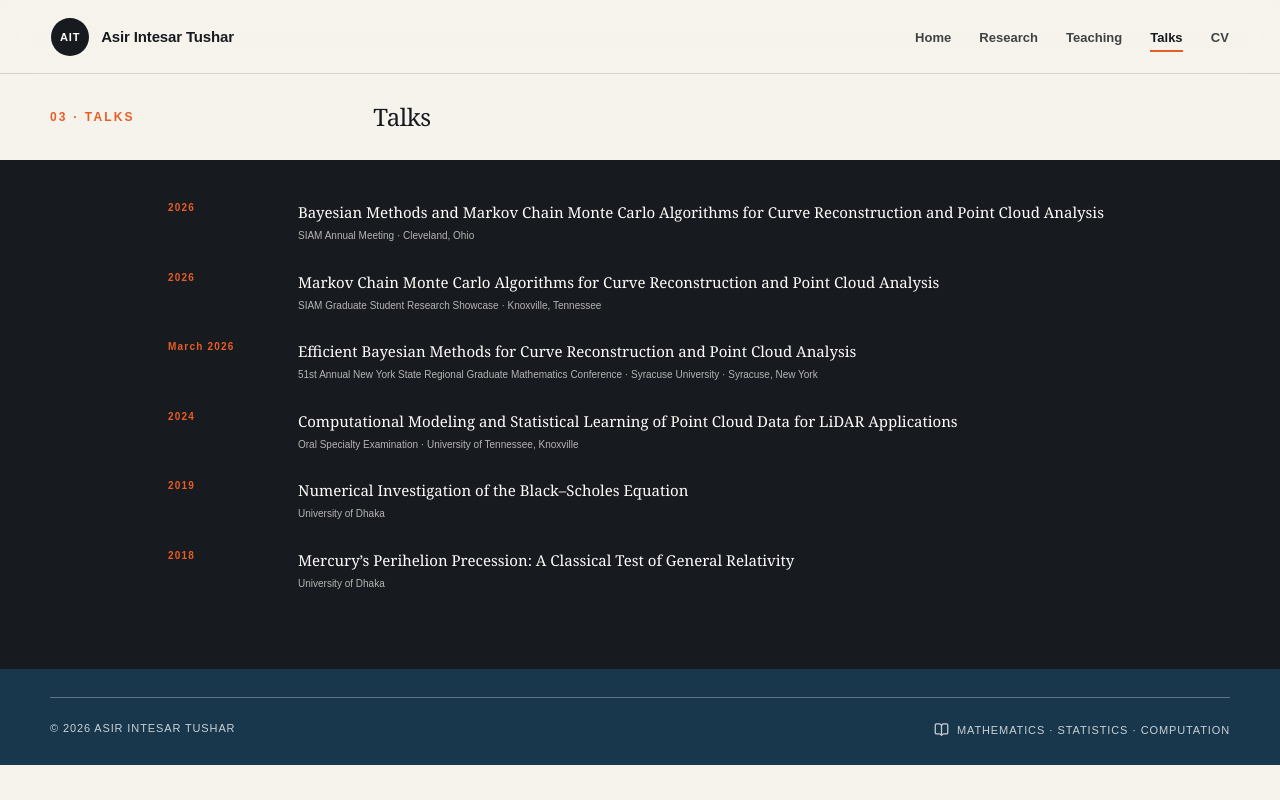
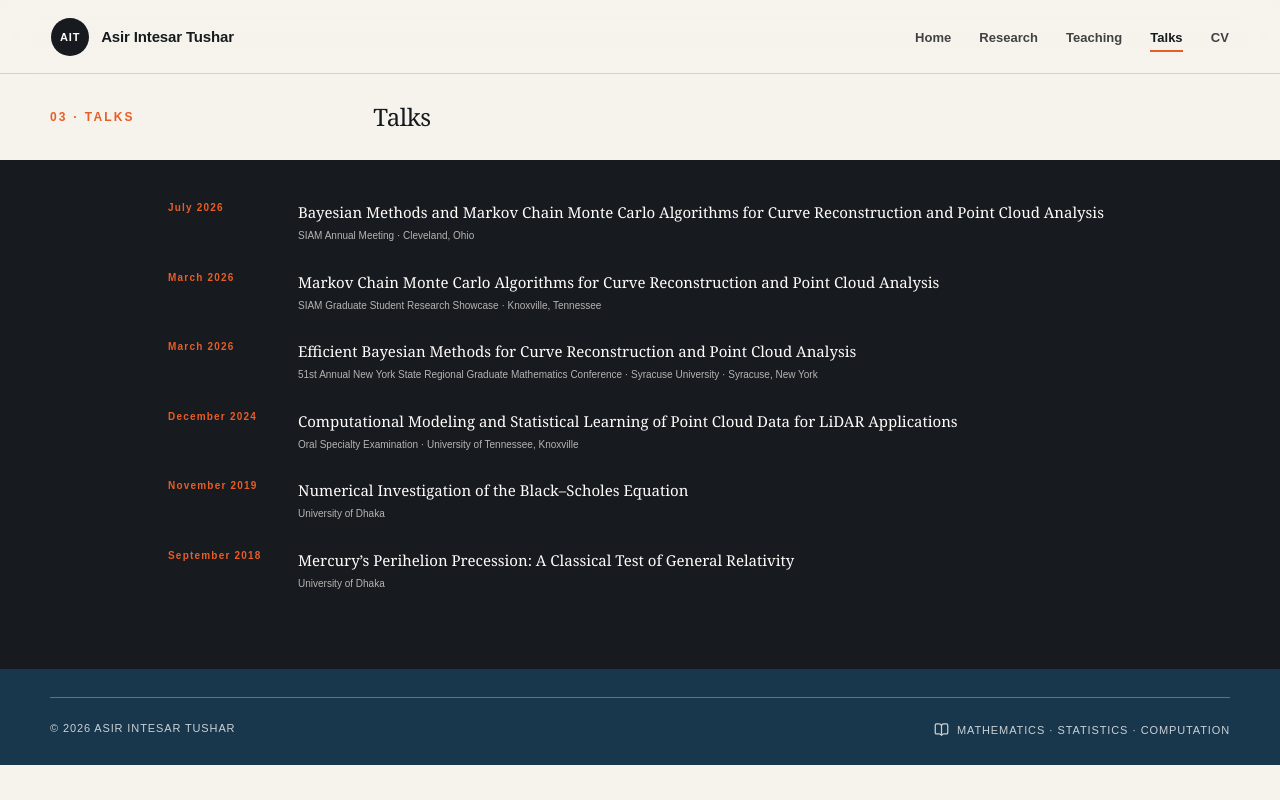
Before and after one commit to AsirTushar/AsirTushar.github.io, a Next.js app: page /talks in a window 1280 px wide. Built offline with nearby package versions, Linux system fonts and the light colour scheme.

Commit message:
Update page.tsx

```diff
--- a/app/talks/page.tsx
+++ b/app/talks/page.tsx
@@ -7,12 +7,12 @@ export const metadata: Metadata = {
 };
 
 const talks = [
-  { date: "2026", title: "Bayesian Methods and Markov Chain Monte Carlo Algorithms for Curve Reconstruction and Point Cloud Analysis", venue: "SIAM Annual Meeting · Cleveland, Ohio" },
-  { date: "2026", title: "Markov Chain Monte Carlo Algorithms for Curve Reconstruction and Point Cloud Analysis", venue: "SIAM Graduate Student Research Showcase · Knoxville, Tennessee" },
+  { date: "July 2026", title: "Bayesian Methods and Markov Chain Monte Carlo Algorithms for Curve Reconstruction and Point Cloud Analysis", venue: "SIAM Annual Meeting · Cleveland, Ohio" },
+  { date: "March 2026", title: "Markov Chain Monte Carlo Algorithms for Curve Reconstruction and Point Cloud Analysis", venue: "SIAM Graduate Student Research Showcase · Knoxville, Tennessee" },
   { date: "March 2026", title: "Efficient Bayesian Methods for Curve Reconstruction and Point Cloud Analysis", venue: "51st Annual New York State Regional Graduate Mathematics Conference · Syracuse University · Syracuse, New York" },
-  { date: "2024", title: "Computational Modeling and Statistical Learning of Point Cloud Data for LiDAR Applications", venue: "Oral Specialty Examination · University of Tennessee, Knoxville" },
-  { date: "2019", title: "Numerical Investigation of the Black–Scholes Equation", venue: "University of Dhaka" },
-  { date: "2018", title: "Mercury’s Perihelion Precession: A Classical Test of General Relativity", venue: "University of Dhaka" },
+  { date: "December 2024", title: "Computational Modeling and Statistical Learning of Point Cloud Data for LiDAR Applications", venue: "Oral Specialty Examination · University of Tennessee, Knoxville" },
+  { date: "November 2019", title: "Numerical Investigation of the Black–Scholes Equation", venue: "University of Dhaka" },
+  { date: "September 2018", title: "Mercury’s Perihelion Precession: A Classical Test of General Relativity", venue: "University of Dhaka" },
 ];
 
 export default function Talks() {
```
